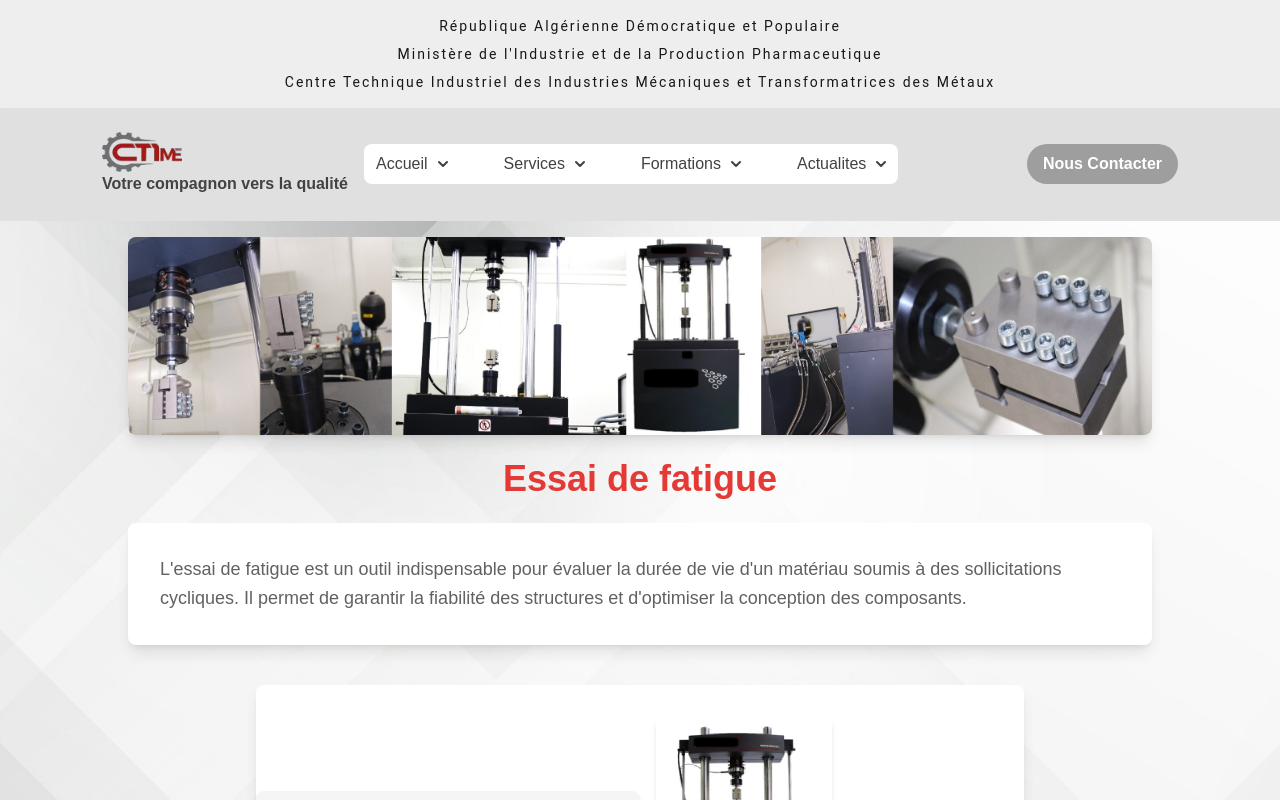
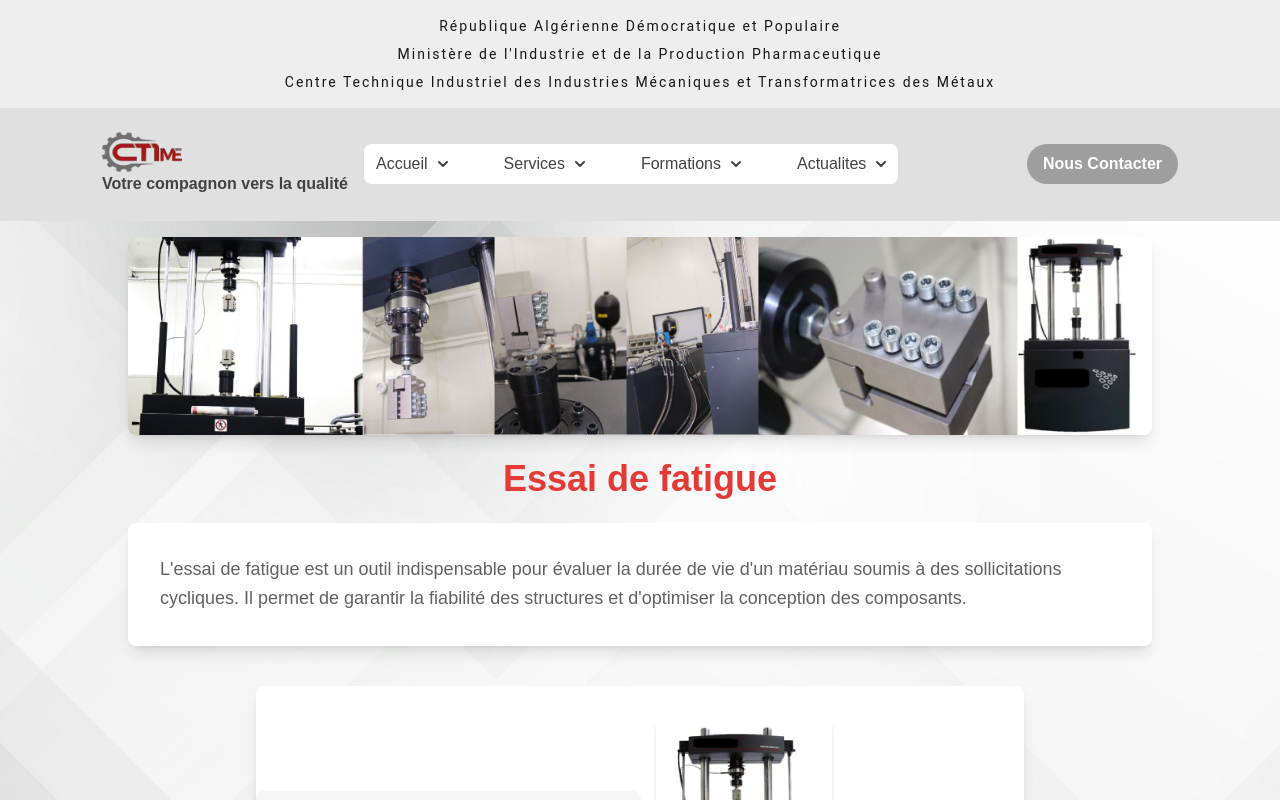
Before and after one commit to houssem255/first_projet, a Next.js app: page /nav in a window 1280 px wide. Shown: the top 800 px of the page. Built offline with nearby package versions, Linux system fonts and the light colour scheme.

Commit message:
'oklmilyeeshou'

```diff
--- a/src/app/nav/page.js
+++ b/src/app/nav/page.js
@@ -58,7 +58,7 @@ const EtalonnagePage = () => {
       }}
     >
       <motion.img
-        src="/image (12).jpg"
+        src="/image (17).jpg"
         alt="Étalonnage des Instruments"
         className="w-full max-w-5xl mb-6 rounded-lg shadow-lg transition-transform transform hover:scale-105"
         initial={{ opacity: 0, scale: 0.8 }}
```
Also changed, not shown: public/image (17).jpg (added).
